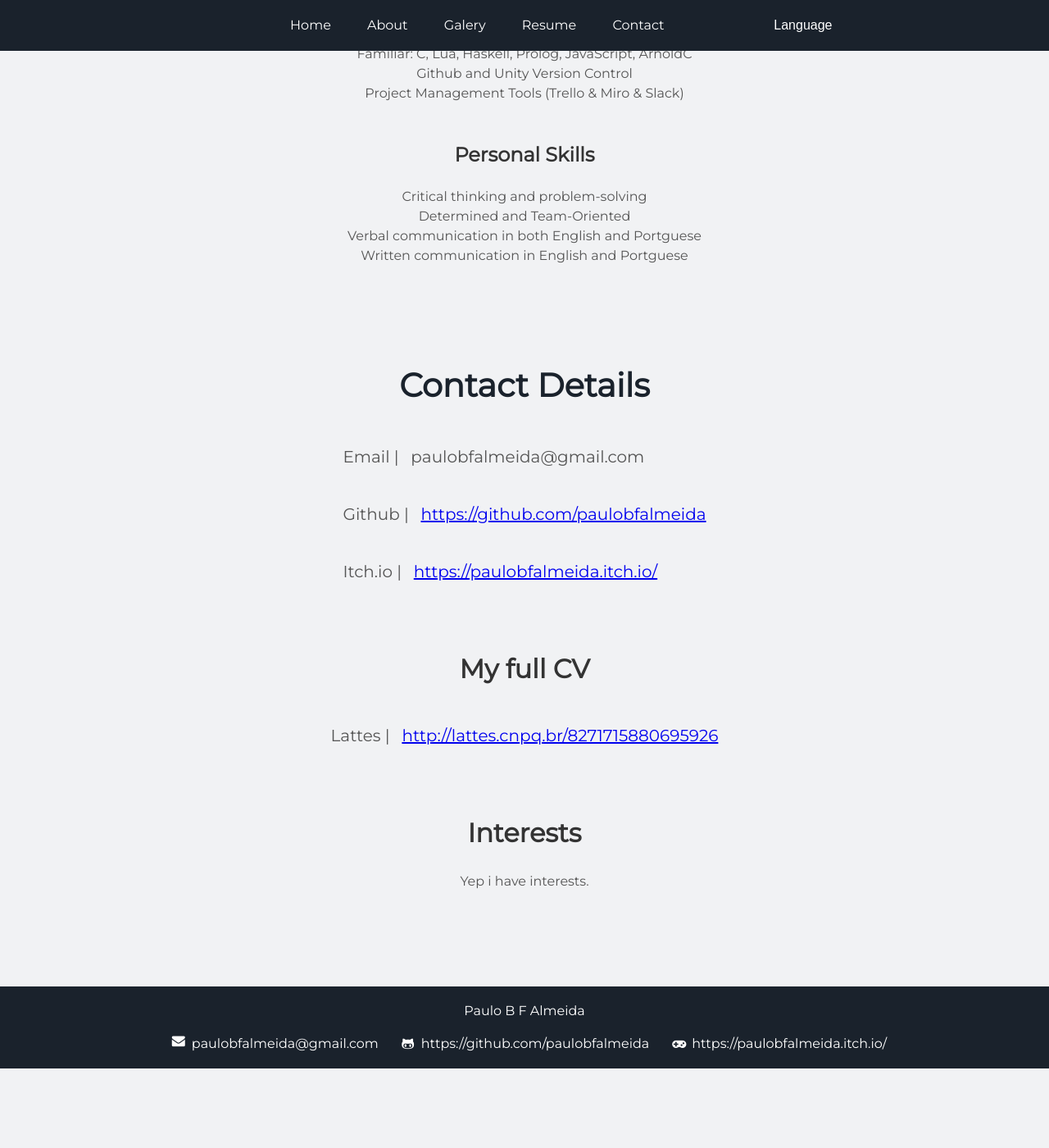
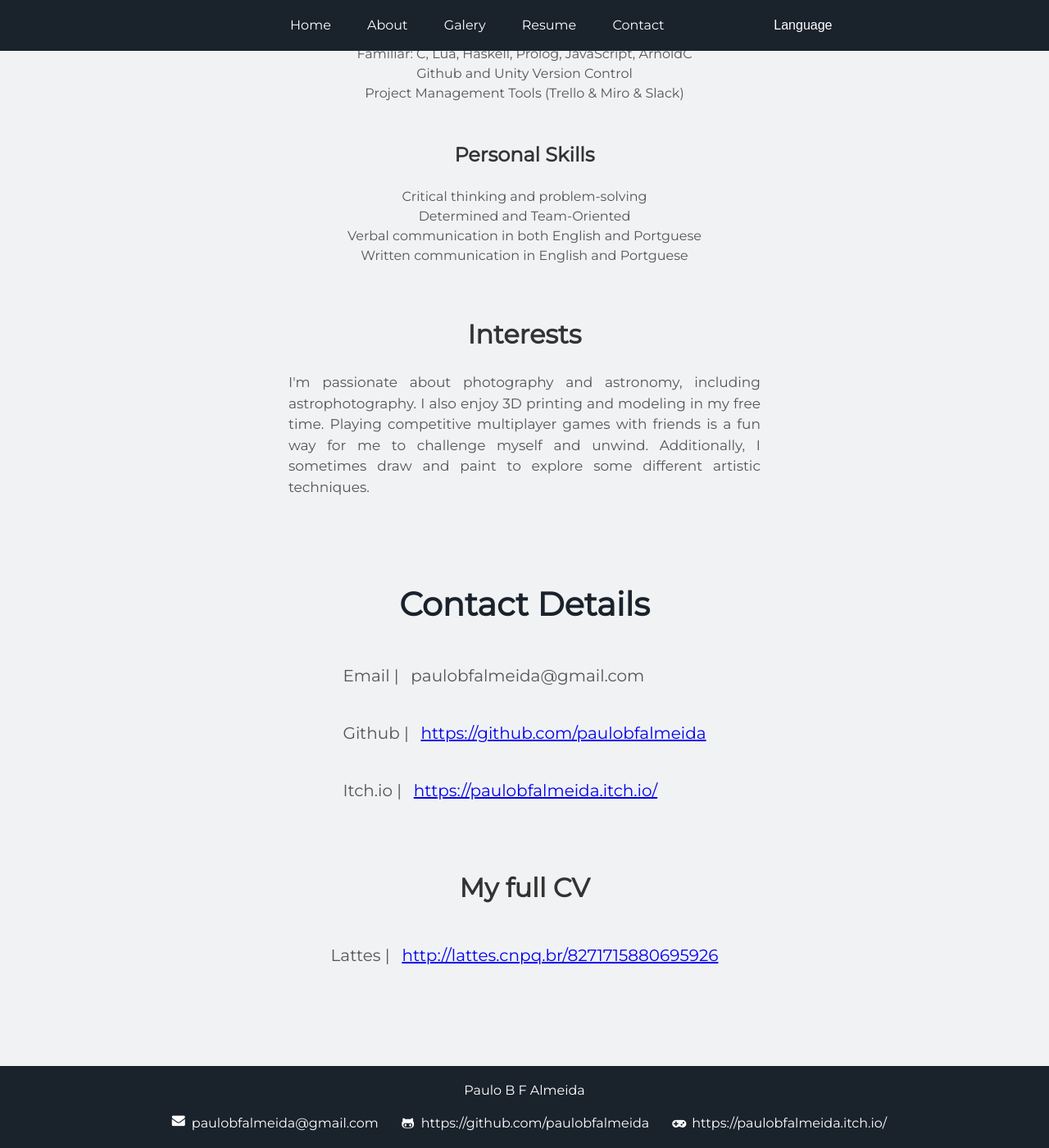
Before and after one commit to pauloBFalmeida/pauloBFalmeida.github.io, a Jekyll site: the page built from en/resume.html, in a window 1280 px wide and 1400 px high, scrolled down 259 px. Shown: the whole window at 82% size. Built offline with Jekyll 4.4.1, drawn with Linux system fonts in a browser that asks for light colours; before the commit the page ends 1562 px from its top, so only the background shows below that.

Commit message:
Added interests

```diff
--- a/assets/css/pages.css
+++ b/assets/css/pages.css
@@ -7,7 +7,6 @@
   max-width: 960px;
   margin: auto;
 }
-
 
 .resume-work {
   display: grid;
@@ -32,6 +31,13 @@
   margin: auto;
 }
 
+.interests {
+  max-width: 60%;
+  text-align: justify;
+  margin: auto;
+  font-size: 17px;
+}
+
 .contact-info{
   width: fit-content;
   margin: auto;
--- a/en/resume.html
+++ b/en/resume.html
@@ -38,6 +38,13 @@ lang: en
   </p> -->
 
 
+  <!-- ======== Interests ======== -->
+  <h2> Interests </h2>
+
+  <p class='interests'>
+    I'm passionate about photography and astronomy, including astrophotography. I also enjoy 3D printing and modeling in my free time. Playing competitive multiplayer games with friends is a fun way for me to challenge myself and unwind. Additionally, I sometimes draw and paint to explore some different artistic techniques.
+  </p>
+
   <!-- ======== Contact ======== -->
   <section id="contact"></section>
   <!-- espace for menu -->
@@ -77,11 +84,4 @@ lang: en
       <!-- TODO -->
     </div>
 
-    <!-- ======== Interests ======== -->
-    <h2> Interests </h2>
-
-    <p>
-      Yep i have interests.
-      <!-- I have been a keen player of games from the moment my parents won a Mega Drive when I was 2 years old. Alongside my passion for design in games, I care deeply about diversity, inclusion, representation and wellbeing within the industry. As a typical nerd, I read and watch sci-fi and fantasy and listen to a weird variety of music, but also strive to maintain a modicum of fitness by running. -->
-  </p>
 </div>
```
